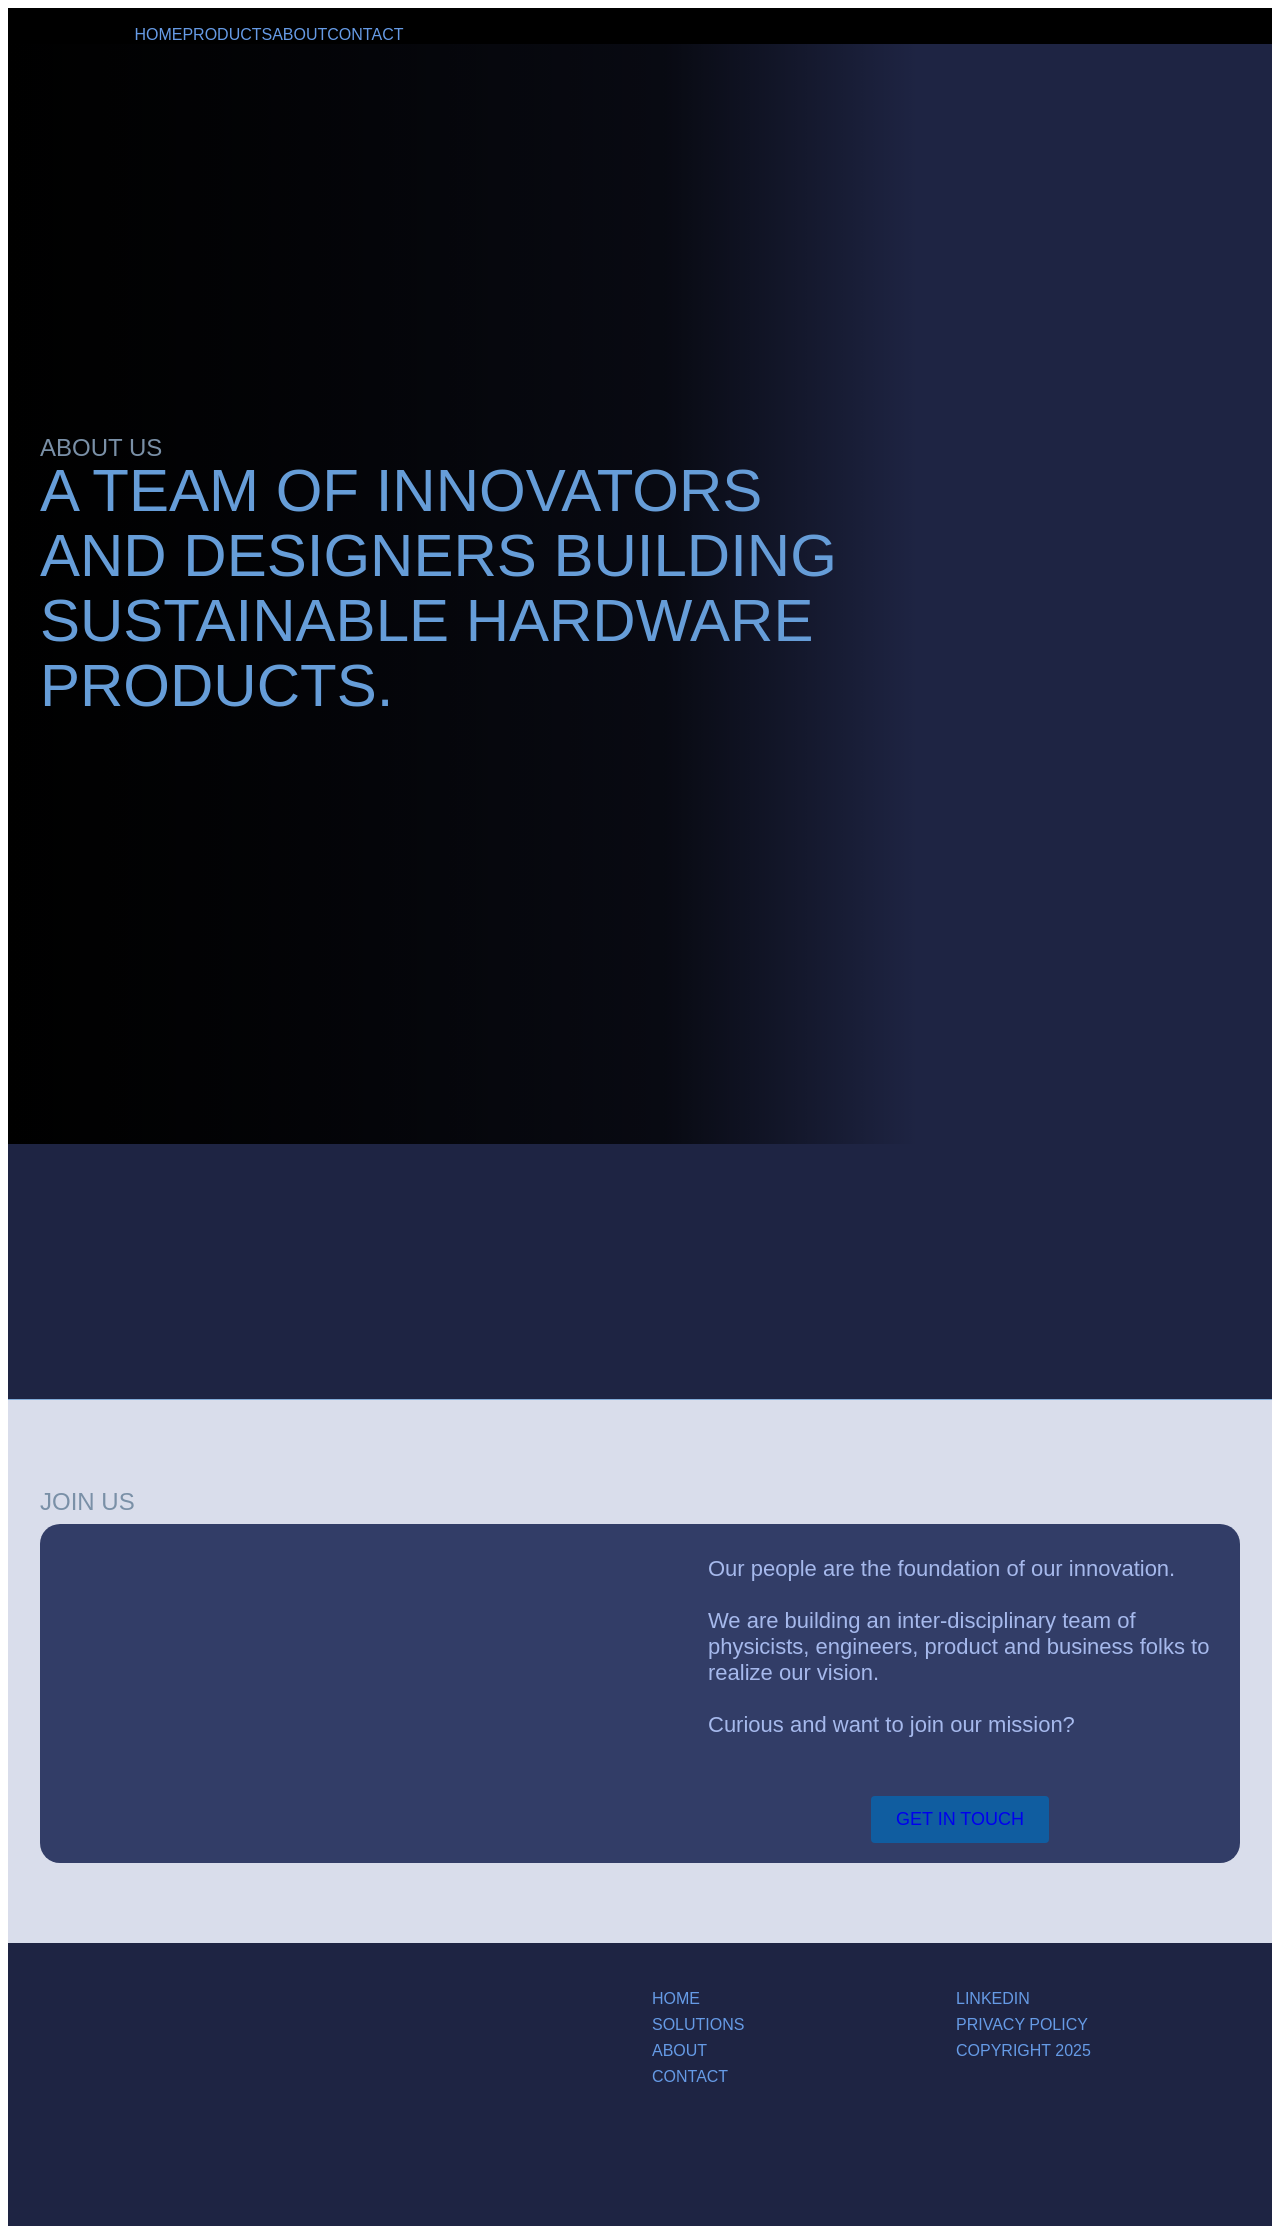
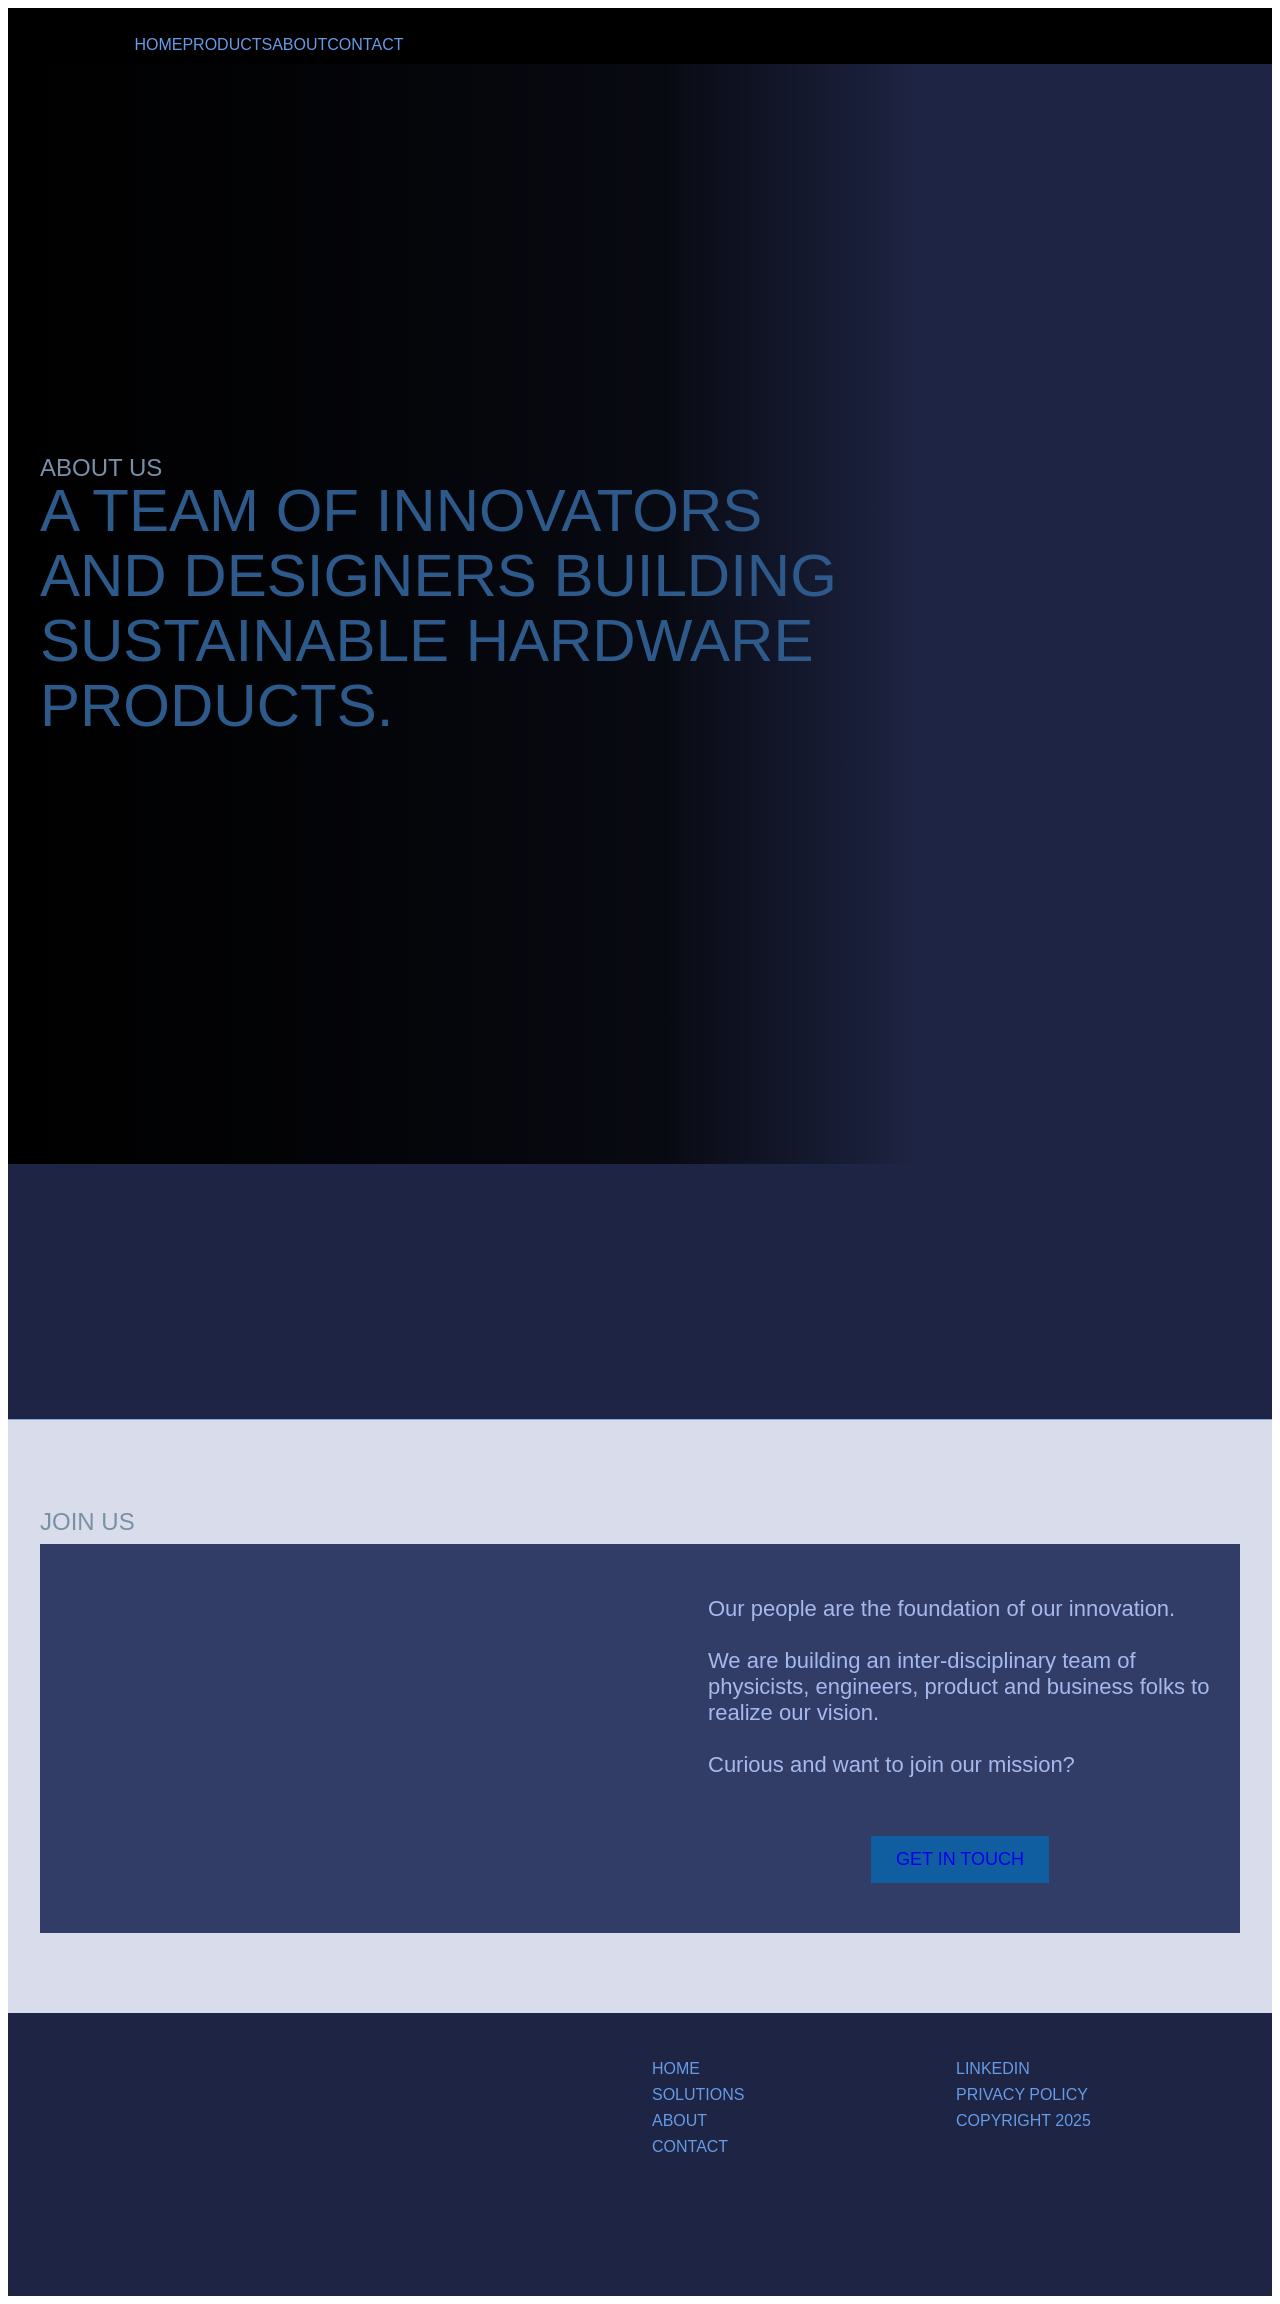

scroll animations with color emphasis

--- a/css/linque-ec2573.webflow.css
+++ b/css/linque-ec2573.webflow.css
@@ -1,4 +1,4 @@
-@font-face {
+@font-face {
   font-family: Didactgothic Webfont;
   src: url('../fonts/didactgothic-regular-webfont.woff2') format("woff2");
   font-weight: 400;
@@ -136,6 +136,8 @@ a {
   grid-auto-columns: 1fr;
   justify-content: center;
   align-items: center;
+  padding-top: 10px;
+  padding-bottom: 10px;
   display: flex;
   position: sticky;
   top: 0;
@@ -253,7 +255,7 @@ a {
 }
 
 .heading-section-subtitle {
-  color: #669dd8;
+  color: #2d5a8a;
   text-transform: uppercase;
   margin: -12px 30% 45px 0%;
   font-family: Jost Variablefont Wght, Arial, sans-serif;
@@ -330,7 +332,7 @@ a {
 
 .div-block {
   background-color: #003463;
-  border-radius: 18px;
+  border-radius: 0;
   margin: 5px;
   padding: 31px;
   transition: transform .15s;
@@ -406,7 +408,7 @@ a {
   grid-column-gap: 16px;
   grid-row-gap: 16px;
   background-color: #303b66;
-  border-radius: 20px;
+  border-radius: 0;
   grid-template-rows: auto auto;
   grid-template-columns: 1fr 1fr;
   grid-auto-columns: 1fr;
@@ -433,7 +435,7 @@ a {
 .button {
   text-transform: uppercase;
   background-color: #105da0;
-  border-radius: 4px;
+  border-radius: 0;
   margin: 20px;
   padding: 13px 25px;
   font-family: Jost Variablefont Wght, Arial, sans-serif;
@@ -501,9 +503,8 @@ a {
   grid-auto-columns: 1fr;
   justify-content: center;
   align-items: center;
-  padding-top: 10px;
-  padding-left: 5%;
-  padding-right: 5%;
+  align-content: center;
+  padding: 30px 5%;
   display: grid;
 }
 
@@ -512,7 +513,7 @@ a {
 }
 
 .image-block {
-  border-radius: 20px;
+  border-radius: 0;
   overflow: hidden;
 }
 
@@ -551,7 +552,7 @@ a {
   grid-column-gap: 80px;
   grid-row-gap: 80px;
   background-color: #303b66fc;
-  border-radius: 20px;
+  border-radius: 0;
   grid-template-rows: auto;
   grid-template-columns: 1fr 1fr;
   grid-auto-columns: 1fr;
@@ -630,7 +631,7 @@ a {
 
 .div-block-14 {
   background-color: #00346300;
-  border-radius: 20px;
+  border-radius: 0;
   padding: 0 0 5px;
 }
 
@@ -726,7 +727,7 @@ a {
 }
 
 .mask {
-  border-radius: 20px;
+  border-radius: 0;
 }
 
 .image-8 {
@@ -868,7 +869,7 @@ a {
 }
 
 .photo-grid-item {
-  border-radius: 20px;
+  border-radius: 0;
   overflow: hidden;
   aspect-ratio: 4 / 3;
   transition: transform .15s;
@@ -1338,7 +1339,7 @@ a {
 
 .news-card {
   background-color: #003463;
-  border-radius: 18px;
+  border-radius: 0;
   overflow: hidden;
   display: flex;
   flex-direction: column;
@@ -1426,7 +1427,7 @@ a {
   width: 100%;
   max-height: 460px;
   object-fit: cover;
-  border-radius: 14px;
+  border-radius: 0;
   margin-bottom: 30px;
   display: block;
 }
@@ -1482,7 +1483,7 @@ a {
 
 .news-post-body img {
   max-width: 100%;
-  border-radius: 10px;
+  border-radius: 0;
   margin: 20px 0;
 }
 
